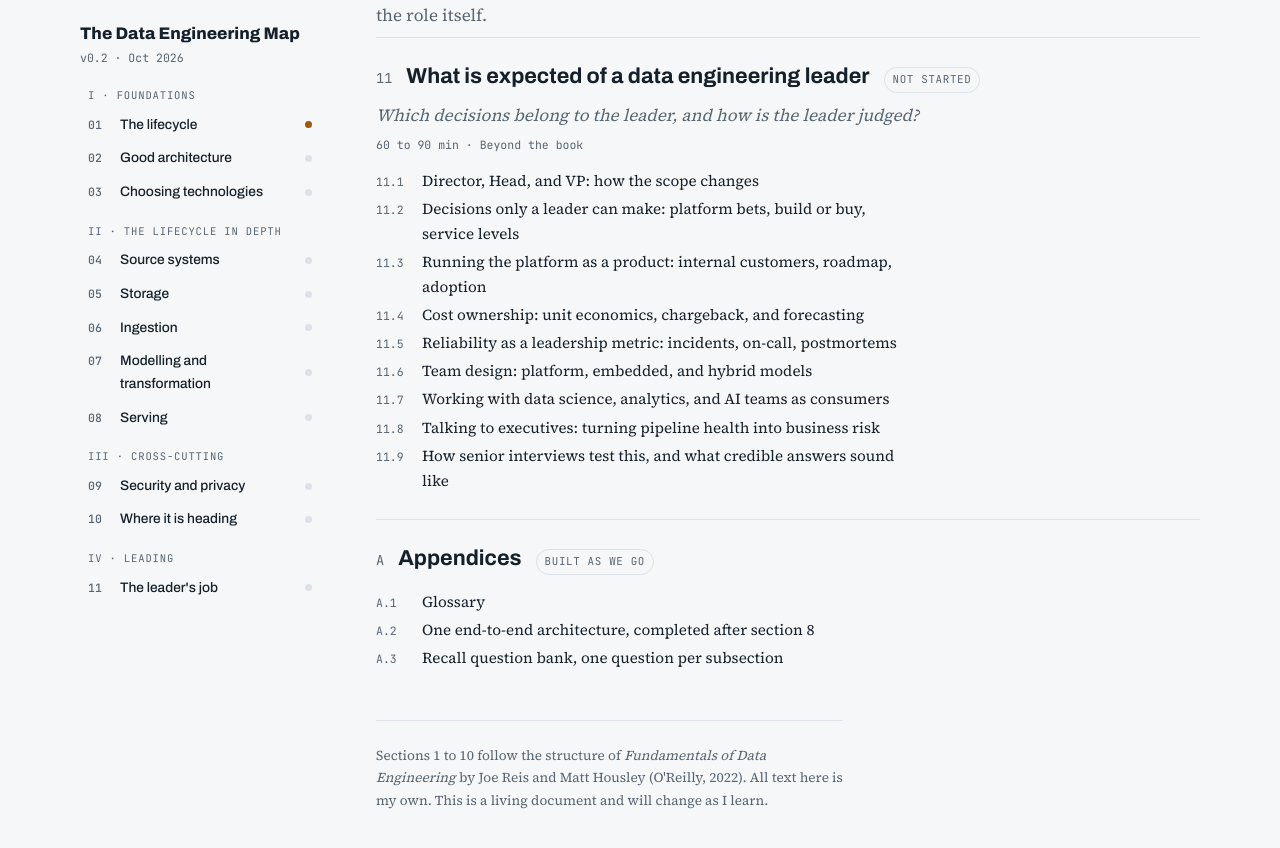
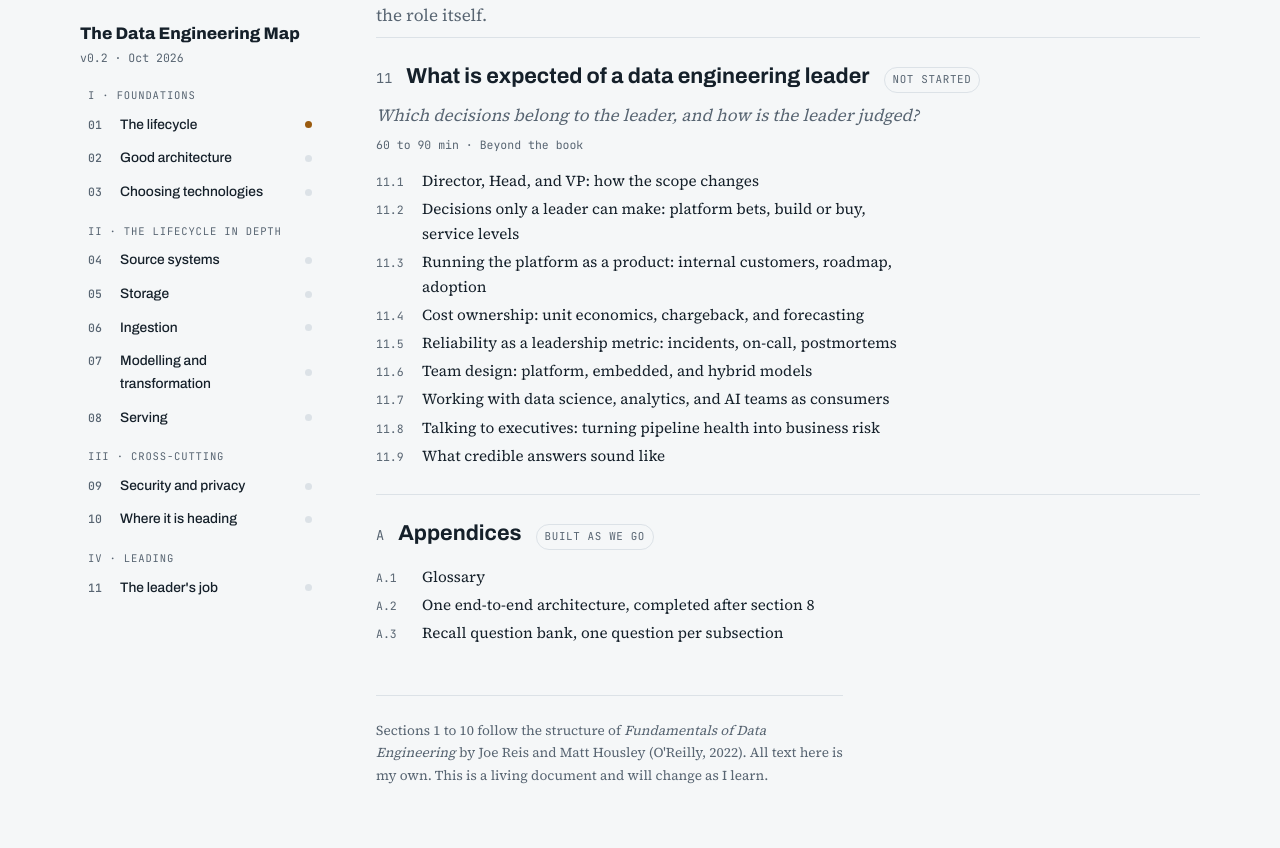
Before and after one commit to nissimnabar/nissimnabar.github.io, a Jekyll site: the page de-guide/index.html, which Jekyll copies as it is, in a window 1280 px wide and 900 px high, scrolled down 5961 px. Shown: the top 848 px of the window. Built offline with Jekyll 4.4.1, drawn with Linux system fonts in a browser that asks for light colours.

Commit message:
Rename subsection 11.9
Co-Authored-By: Claude Opus 5.5 <noreply@anthropic.com>
Claude-Session: https://claude.ai/code/session_01RK5HgM23upiHAcxB4TmZW6

```diff
--- a/de-guide/index.html
+++ b/de-guide/index.html
@@ -440,7 +440,7 @@ footer { border-top: 1px solid var(--line); padding-top: 24px; margin-top: 24px;
         <li><span class="sn">11.6</span><span>Team design: platform, embedded, and hybrid models</span></li>
         <li><span class="sn">11.7</span><span>Working with data science, analytics, and AI teams as consumers</span></li>
         <li><span class="sn">11.8</span><span>Talking to executives: turning pipeline health into business risk</span></li>
-        <li><span class="sn">11.9</span><span>How senior interviews test this, and what credible answers sound like</span></li>
+        <li><span class="sn">11.9</span><span>What credible answers sound like</span></li>
       </ol>
     </article>
 
```
